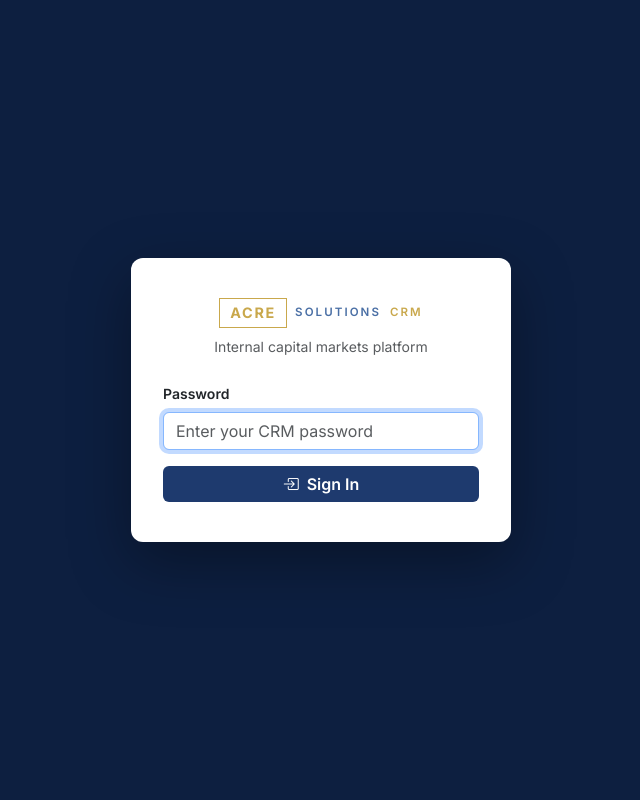
After one commit to beepbeepbeep765/test, a Flask app: page /login in a window 1280 px wide. The commit adds this page. Shown: the whole page, without its empty margins (319-959 px from the left). Run offline with Flask 3, Linux system fonts and the light colour scheme; data that the repository does not hold is empty.

Commit message:
Add password protection — session-based login with CRM_PASSWORD env var
All routes require login. Password defaults to 'acre2026' in dev and
is set via CRM_PASSWORD env var in production (Render). Includes a
clean sign-in page and a logout link in the navbar.

https://claude.ai/code/session_01ByvwWz5oje8ek116Vm7SP5

```diff
--- a/app.py
+++ b/app.py
@@ -3,10 +3,38 @@ import io
 import os
 import sqlite3
 from datetime import datetime, date, timedelta
-from flask import Flask, render_template, request, redirect, url_for, flash, Response
+from flask import Flask, render_template, request, redirect, url_for, flash, Response, session
 
 app = Flask(__name__)
 app.secret_key = os.environ.get("SECRET_KEY", "dev-secret-change-in-prod")
+
+CRM_PASSWORD = os.environ.get("CRM_PASSWORD", "acre2026")
+
+
+@app.before_request
+def require_login():
+    if request.endpoint in ("login", "logout", "static"):
+        return
+    if not session.get("logged_in"):
+        return redirect(url_for("login", next=request.path))
+
+
+@app.route("/login", methods=["GET", "POST"])
+def login():
+    if request.method == "POST":
+        if request.form.get("password") == CRM_PASSWORD:
+            session["logged_in"] = True
+            session.permanent = True
+            next_url = request.form.get("next") or url_for("index")
+            return redirect(next_url)
+        flash("Wrong password.", "danger")
+    return render_template("login.html", next=request.args.get("next", ""))
+
+
+@app.route("/logout")
+def logout():
+    session.clear()
+    return redirect(url_for("login"))
 
 
 @app.template_filter("fmtdatetime")
--- a/templates/base.html
+++ b/templates/base.html
@@ -85,6 +85,11 @@
             <i class="bi bi-bell-fill me-1"></i>+ Reminder
           </button>
         </li>
+        <li class="nav-item">
+          <a href="{{ url_for('logout') }}" class="nav-link rounded px-2 text-white-50 small" title="Sign out">
+            <i class="bi bi-box-arrow-right"></i>
+          </a>
+        </li>
       </ul>
     </div>
   </div>
--- /dev/null
+++ b/templates/login.html
@@ -0,0 +1,82 @@
+<!DOCTYPE html>
+<html lang="en">
+<head>
+  <meta charset="UTF-8" />
+  <meta name="viewport" content="width=device-width, initial-scale=1.0" />
+  <title>ACRE CRM — Sign In</title>
+  <link href="https://fonts.googleapis.com/css2?family=Inter:wght@400;500;600;700&display=swap" rel="stylesheet" />
+  <link href="https://cdn.jsdelivr.net/npm/bootstrap@5.3.3/dist/css/bootstrap.min.css" rel="stylesheet" />
+  <link href="https://cdn.jsdelivr.net/npm/bootstrap-icons@1.11.3/font/bootstrap-icons.css" rel="stylesheet" />
+  <style>
+    body {
+      background: #0d1f40;
+      min-height: 100vh;
+      display: flex;
+      align-items: center;
+      justify-content: center;
+      font-family: 'Inter', sans-serif;
+    }
+    .login-card {
+      background: #fff;
+      border-radius: 12px;
+      width: 100%;
+      max-width: 380px;
+      padding: 2.5rem 2rem;
+      box-shadow: 0 20px 60px rgba(0,0,0,.35);
+    }
+    .brand-box {
+      border: 1.5px solid #c9a84c;
+      padding: 3px 10px;
+      font-size: .9rem;
+      font-weight: 800;
+      letter-spacing: .12em;
+      color: #c9a84c;
+      display: inline-block;
+    }
+    .brand-sub {
+      font-size: .72rem;
+      font-weight: 600;
+      letter-spacing: .18em;
+      color: #4a6fa5;
+      text-transform: uppercase;
+    }
+    .btn-signin {
+      background: #1e3a6e;
+      border: none;
+      color: #fff;
+      font-weight: 600;
+    }
+    .btn-signin:hover { background: #2d5299; color: #fff; }
+  </style>
+</head>
+<body>
+  <div class="login-card">
+    <div class="text-center mb-4">
+      <div class="d-flex align-items-center justify-content-center gap-2 mb-1">
+        <span class="brand-box">ACRE</span>
+        <span class="brand-sub">Solutions <span style="color:#c9a84c;margin-left:4px;">CRM</span></span>
+      </div>
+      <p class="text-muted small mt-2 mb-0">Internal capital markets platform</p>
+    </div>
+
+    {% with messages = get_flashed_messages(with_categories=true) %}
+      {% for category, message in messages %}
+        <div class="alert alert-{{ category }} py-2 small">{{ message }}</div>
+      {% endfor %}
+    {% endwith %}
+
+    <form method="POST">
+      <input type="hidden" name="next" value="{{ next }}" />
+      <div class="mb-3">
+        <label class="form-label fw-semibold small">Password</label>
+        <input type="password" name="password" class="form-control" autofocus
+               placeholder="Enter your CRM password" required />
+      </div>
+      <button type="submit" class="btn btn-signin w-100">
+        <i class="bi bi-box-arrow-in-right me-2"></i>Sign In
+      </button>
+    </form>
+  </div>
+  <script src="https://cdn.jsdelivr.net/npm/bootstrap@5.3.3/dist/js/bootstrap.bundle.min.js"></script>
+</body>
+</html>
```
